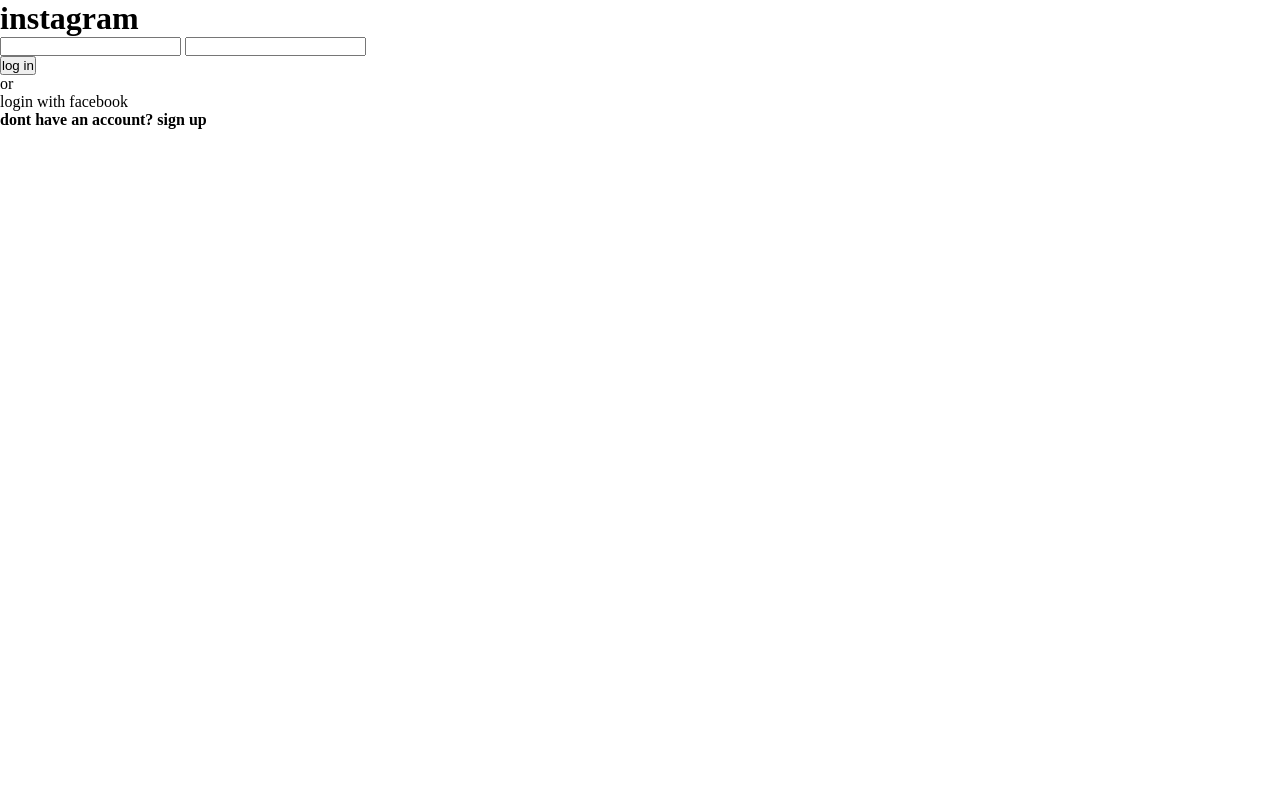
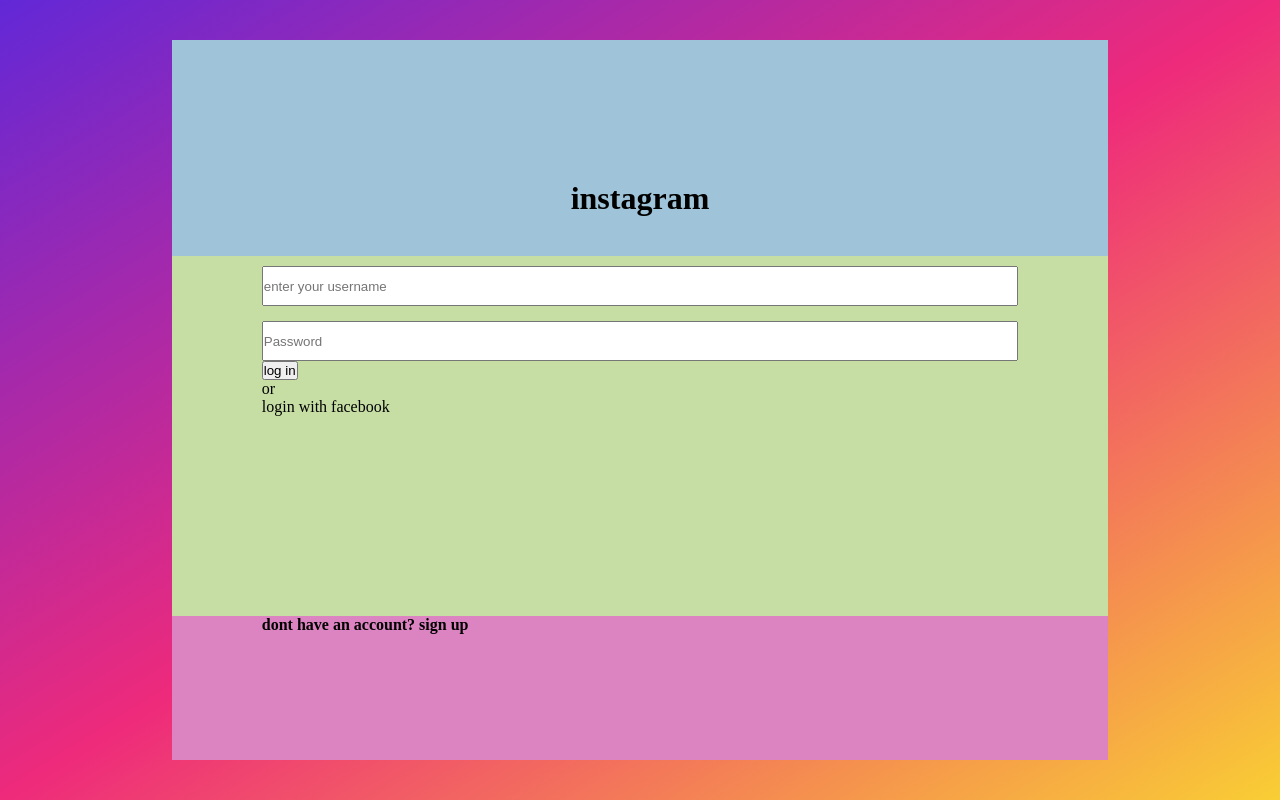
Before and after one commit to CenaBabajannjhad/Ui-instagram-LogIn, a website: page index.html in a window 1280 px wide. Drawn offline with Linux system fonts and the light colour scheme.

Commit message:
add styles to pure html

```diff
--- a/index.html
+++ b/index.html
@@ -6,19 +6,27 @@
     <title>free like instagram</title>
     <link rel="stylesheet" href="src/css/style.css">
 </head>
-<body>
+<body class="p-x">
+    <!-- form container -->
+    <main class="container">
         <!-- form area -->
-    <form action="">
+        <form class="form" action="">
             <!-- header area -->
             <header id="header">
-            <h1>instagram</h1>
+                <h1 class="header-h1">instagram</h1>
             </header>
             <!-- main area -->
-        <main id="main">
+            <main id="main" class="p-x">
                 <!-- input area -->
                 <section id="input-section">
-                <input type="text">
-                <input type="text">
+                    <!-- username input -->
+                    <div id="username-input">
+                        <input class="input" type="text" placeholder="enter your username">
+                    </div>
+                    <!-- password input -->
+                    <div id="password-input">
+                        <input class="input" type="text" placeholder="Password">
+                    </div>
                 </section>
                 <!-- forgotten-password link area -->
                 <section id="forgotten-password">
@@ -38,10 +46,11 @@
             </main>
             <!-- ^^end main area^^ -->
             <!-- footer area -->
-        <footer>
+            <footer id="footer" class="p-x">
                 <h4>dont have an account? sign up</h4>
             </footer>
         </form>
+    </main>
     <script src="src/js/script.js"></script>
 </body>
 </html>
--- a/src/css/style.css
+++ b/src/css/style.css
@@ -1,6 +1,64 @@
+/* utilities */
+.p-x{
+    padding: 0px 7vw;
+}
+/* general style */
 *{
     padding: 0;
     margin: 0;
     box-sizing: border-box;
     scroll-behavior: smooth;
 }
+/* body styles */
+body{
+    width: 100vw;
+    height: 100vh;
+    background-image: linear-gradient(to bottom right, #6228D7, #EE2A7B, #F9CE34);
+
+}
+/* container form style */
+.container{
+    display: flex;
+    align-items: center;
+    justify-content: center;
+    height: 100%;
+}
+/* form style */
+.form{
+    background: #fff;
+    height: 90%;
+    width: 85%;
+}
+/* header styles */
+#header{
+    height: 30%;
+    background: #9fc4d9;
+    display: flex;
+    align-items: center;
+    justify-content: center;
+}
+.header-h1{
+    margin-top: 100px;
+}
+/* main styles */
+#main{
+    height: 50%;
+    background: #c6dda4;
+}
+#username-input{
+    width: 100%;
+    padding-top: 10px;
+    padding-bottom: 15px;
+}
+#password-input{
+    width: 100%;
+}
+.input{
+    width: 100%;
+    height: 5vh;
+}
+/* footer styles */
+#footer{
+    height: 20%;
+    background: #dc83c2;
+}
```
Lines whose indentation alone changed are shown as unchanged.
